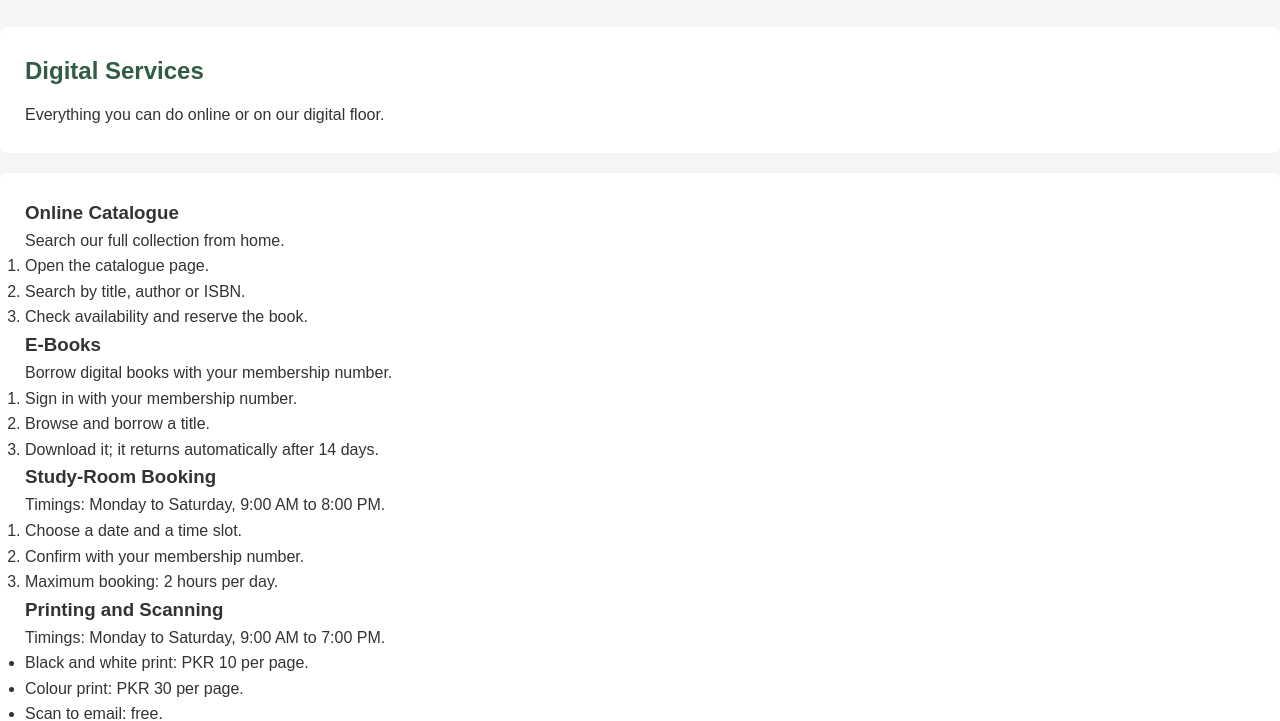
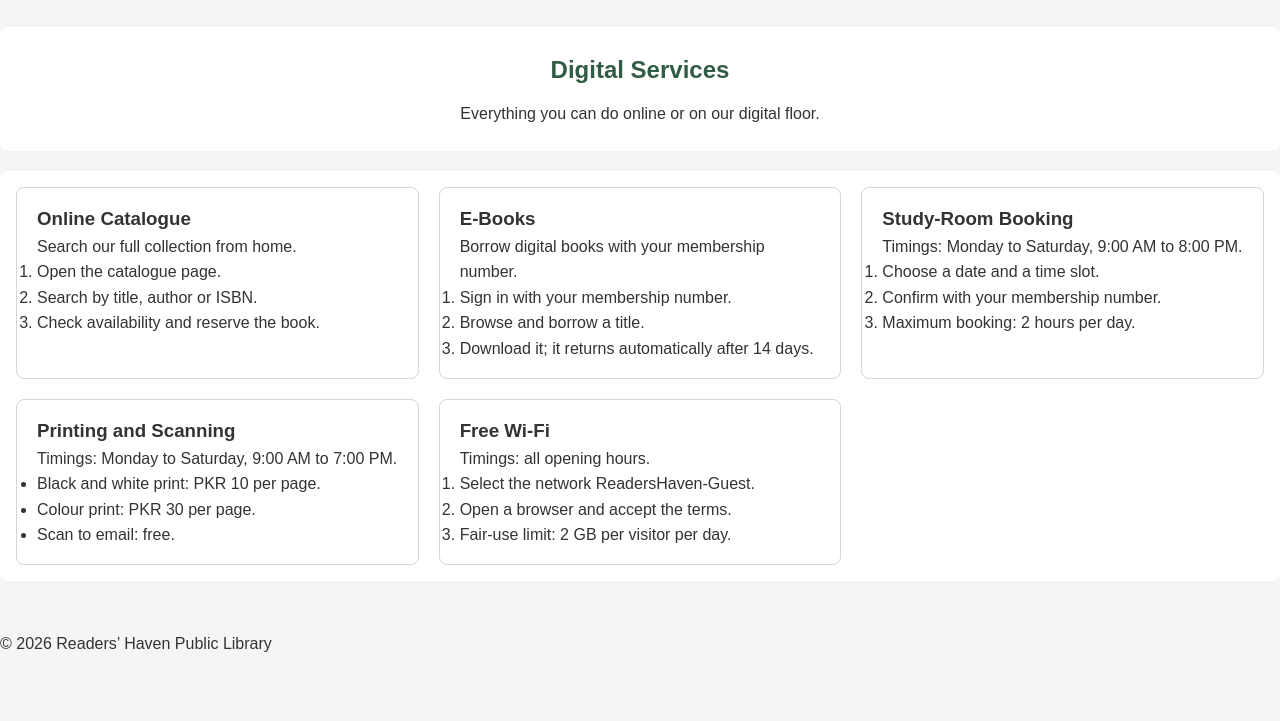
Before and after one commit to hadianawaz-01/readers-haven-library, a website: page src/services.html in a window 1280 px wide. Shown: the part 80-801 px from the top of the page. Drawn offline with Linux system fonts and the light colour scheme.

Commit message:
style: add services page card grid styles

```diff
--- a/styles/style.css
+++ b/styles/style.css
@@ -123,3 +123,33 @@ section h2 {
         font-size: 24px;
     }
 }
+/* ===== Services page (Member 3) ===== */
+.svc-intro { text-align: center; padding: 1.5rem 1rem; }
+
+.svc-grid {
+  display: grid;
+  grid-template-columns: repeat(3, 1fr);
+  gap: 1.25rem;
+  padding: 1rem;
+}
+
+.svc-card {
+  border: 1px solid #d0d7de;
+  border-radius: 8px;
+  padding: 1rem 1.25rem;
+  background: #ffffff;
+}
+
+.svc-card h3 { margin-top: 0; }
+
+/* Responsive: tablets */
+@media (max-width: 900px) {
+  .svc-grid { grid-template-columns: repeat(2, 1fr); }
+}
+
+/* Responsive: phones */
+@media (max-width: 600px) {
+  .svc-grid { grid-template-columns: 1fr; }
+  .svc-card { padding: 0.75rem 1rem; }
+}
+/* ===== End of Services page ===== */
```
